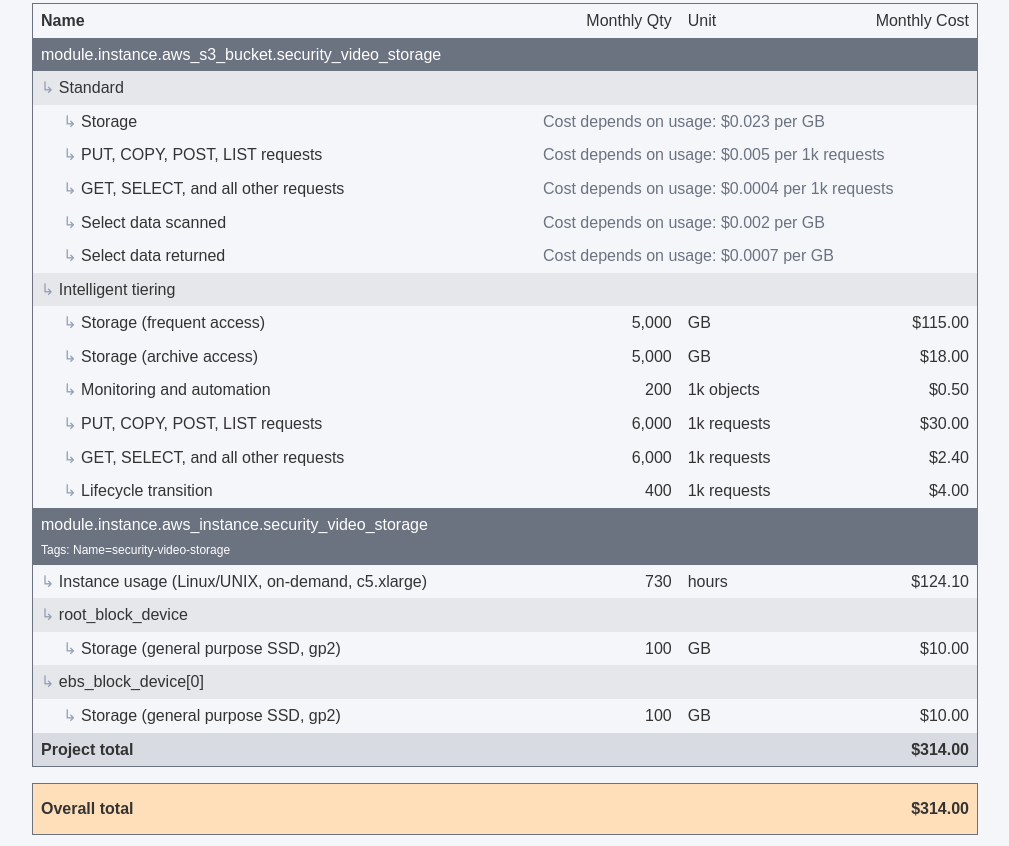
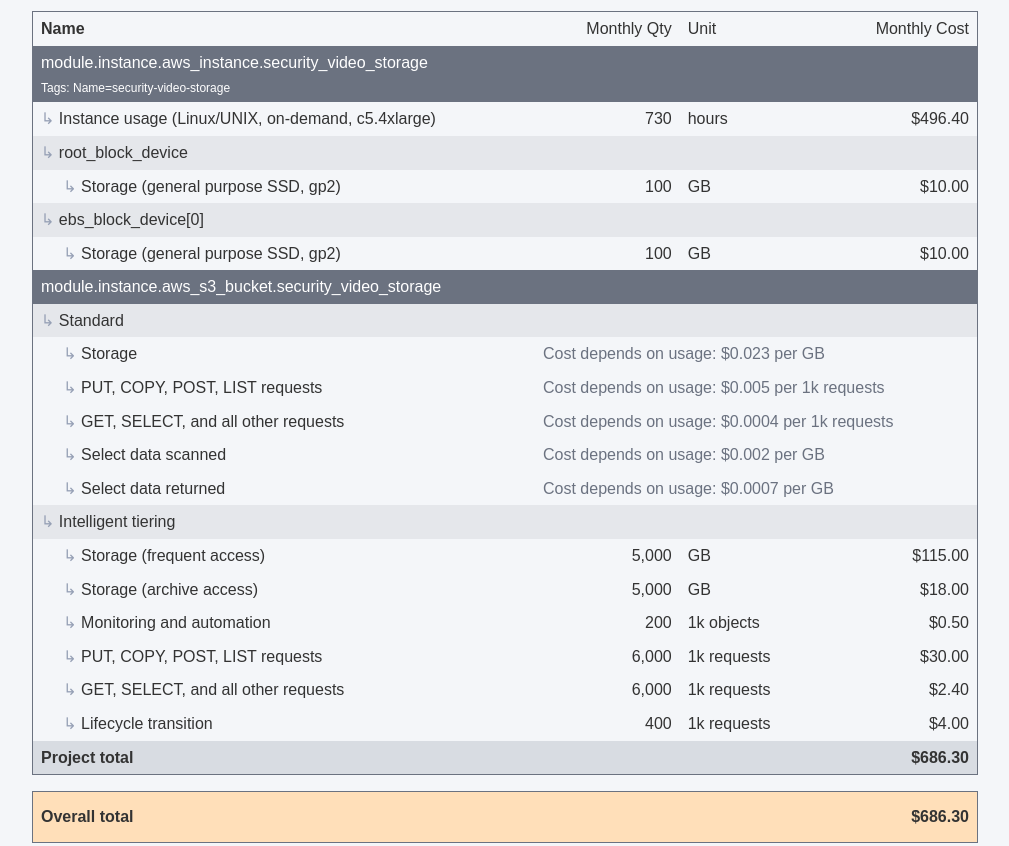
Before and after one commit to erikngigi/aws-cost-estimation, a plain HTML site: page estimates/estimation-01-10000-cameras-10fps-h264.html in a window 1280 px wide. Shown: the part 423-1269 px from the top of the page, without its empty margins (135-1144 px from the left). Drawn offline with Linux system fonts and the light colour scheme.

Commit message:
fix values

```diff
--- a/estimates/estimation-01-10000-cameras-10fps-h264.html
+++ b/estimates/estimation-01-10000-cameras-10fps-h264.html
@@ -42,7 +42,7 @@
                 <li>
                     <span class="label">Reserved Instance Payment Option:</span>
                     <span class="value">no upfront cost</span>
-                </li
+                </li>
                 <li>
                     <span class="label"></span>
                     <span class="value"></span>
@@ -57,6 +57,68 @@
                 <td class="monthly-cost">Monthly Cost</td>
             </thead>
             <tbody>
+                <tr class="resource top-level">
+                    <td class="name">module.instance.aws_instance.security_video_storage</td>
+                    <td class="monthly-quantity"></td>
+                    <td class="unit"></td>
+                    <td class="monthly-cost"></td>
+                </tr>
+                <tr class="tags">
+                    <td class="name">
+                        <span class="label">Tags:</span>
+                        <span>Name=security-video-storage</span>
+                    </td>
+                    <td class="monthly-quantity"></td>
+                    <td class="unit"></td>
+                    <td class="monthly-cost"></td>
+                </tr>
+                <tr class="cost-component">
+                    <td class="name">
+                        <span class="arrow">&#8627;</span>
+                        Instance usage (Linux/UNIX, on-demand, c5.4xlarge)
+                    </td>
+                    <td class="monthly-quantity">730</td>
+                    <td class="unit">hours</td>
+                    <td class="monthly-cost">$496.40</td>
+                </tr>
+                <tr class="resource">
+                    <td class="name">
+                        <span class="arrow">&#8627;</span>
+                        root_block_device
+                    </td>
+                    <td class="monthly-quantity"></td>
+                    <td class="unit"></td>
+                    <td class="monthly-cost"></td>
+                </tr>
+                <tr class="cost-component">
+                    <td class="name">
+                        &nbsp;&nbsp;&nbsp;&nbsp;
+                        <span class="arrow">&#8627;</span>
+                        Storage (general purpose SSD, gp2)
+                    </td>
+                    <td class="monthly-quantity">100</td>
+                    <td class="unit">GB</td>
+                    <td class="monthly-cost">$10.00</td>
+                </tr>
+                <tr class="resource">
+                    <td class="name">
+                        <span class="arrow">&#8627;</span>
+                        ebs_block_device[0]
+                    </td>
+                    <td class="monthly-quantity"></td>
+                    <td class="unit"></td>
+                    <td class="monthly-cost"></td>
+                </tr>
+                <tr class="cost-component">
+                    <td class="name">
+                        &nbsp;&nbsp;&nbsp;&nbsp;
+                        <span class="arrow">&#8627;</span>
+                        Storage (general purpose SSD, gp2)
+                    </td>
+                    <td class="monthly-quantity">100</td>
+                    <td class="unit">GB</td>
+                    <td class="monthly-cost">$10.00</td>
+                </tr>
                 <tr class="resource top-level">
                     <td class="name">module.instance.aws_s3_bucket.security_video_storage</td>
                     <td class="monthly-quantity"></td>
@@ -181,71 +243,9 @@
                     <td class="unit">1k requests</td>
                     <td class="monthly-cost">$4.00</td>
                 </tr>
-                <tr class="resource top-level">
-                    <td class="name">module.instance.aws_instance.security_video_storage</td>
-                    <td class="monthly-quantity"></td>
-                    <td class="unit"></td>
-                    <td class="monthly-cost"></td>
-                </tr>
-                <tr class="tags">
-                    <td class="name">
-                        <span class="label">Tags:</span>
-                        <span>Name=security-video-storage</span>
-                    </td>
-                    <td class="monthly-quantity"></td>
-                    <td class="unit"></td>
-                    <td class="monthly-cost"></td>
-                </tr>
-                <tr class="cost-component">
-                    <td class="name">
-                        <span class="arrow">&#8627;</span>
-                        Instance usage (Linux/UNIX, on-demand, c5.xlarge)
-                    </td>
-                    <td class="monthly-quantity">730</td>
-                    <td class="unit">hours</td>
-                    <td class="monthly-cost">$124.10</td>
-                </tr>
-                <tr class="resource">
-                    <td class="name">
-                        <span class="arrow">&#8627;</span>
-                        root_block_device
-                    </td>
-                    <td class="monthly-quantity"></td>
-                    <td class="unit"></td>
-                    <td class="monthly-cost"></td>
-                </tr>
-                <tr class="cost-component">
-                    <td class="name">
-                        &nbsp;&nbsp;&nbsp;&nbsp;
-                        <span class="arrow">&#8627;</span>
-                        Storage (general purpose SSD, gp2)
-                    </td>
-                    <td class="monthly-quantity">100</td>
-                    <td class="unit">GB</td>
-                    <td class="monthly-cost">$10.00</td>
-                </tr>
-                <tr class="resource">
-                    <td class="name">
-                        <span class="arrow">&#8627;</span>
-                        ebs_block_device[0]
-                    </td>
-                    <td class="monthly-quantity"></td>
-                    <td class="unit"></td>
-                    <td class="monthly-cost"></td>
-                </tr>
-                <tr class="cost-component">
-                    <td class="name">
-                        &nbsp;&nbsp;&nbsp;&nbsp;
-                        <span class="arrow">&#8627;</span>
-                        Storage (general purpose SSD, gp2)
-                    </td>
-                    <td class="monthly-quantity">100</td>
-                    <td class="unit">GB</td>
-                    <td class="monthly-cost">$10.00</td>
-                </tr>
                 <tr class="total">
                     <td class="name" colspan="3">Project total</td>
-                    <td class="monthly-cost">$314.00</td>
+                    <td class="monthly-cost">$686.30</td>
                 </tr>
             </tbody>
         </table>
@@ -253,7 +253,7 @@
             <tbody>
                 <tr class="total">
                     <td class="name" colspan="3">Overall total</td>
-                    <td class="monthly-cost">$314.00</td>
+                    <td class="monthly-cost">$686.30</td>
                 </tr>
             </tbody>
         </table>
@@ -263,19 +263,18 @@
                 <br />
                 ∙ 2 were estimated
                 <br />
-                ∙ 7 were
-                free
+                ∙ 7 were free
             </p>
         </div>
         <h2>Cost Breakdown</h2>
         <ol>
             <li>
-                <strong>Storage (frequent access):</strong> Amount of data
-                stored that is frequently accessed, costing $115.00 for 5,000 GB.
+                <strong>Storage (frequent access):</strong> Amount of data stored that
+                is frequently accessed, costing $115.00 for 5,000 GB.
             </li>
             <li>
-                <strong>Storage (archive access):</strong> Data stored for
-                long-term archival, costing $18.00 for 5,000 GB.
+                <strong>Storage (archive access):</strong> Data stored for long-term
+                archival, costing $18.00 for 5,000 GB.
             </li>
             <li>
                 <strong>Monitoring and automation:</strong> Costs for monitoring
@@ -283,18 +282,16 @@
             </li>
             <li>
                 <strong>PUT, COPY, POST, LIST requests:</strong> Costs for write
-                operations or requests made to the AWS service, with 6,000,000
-                requests costing $30.00.
+                operations or requests made to the AWS service, with 6,000,000 requests
+                costing $30.00.
             </li>
             <li>
-                <strong>GET, SELECT, and all other requests:</strong> Costs
-                associated with retrieving data from AWS, with 6,000,000
-                requests costing $2.40.
+                <strong>GET, SELECT, and all other requests:</strong> Costs associated
+                with retrieving data from AWS, with 6,000,000 requests costing $2.40.
             </li>
             <li>
-                <strong>Lifecycle transition:</strong> Charges for transitioning
-                objects between storage classes, with 400,000 requests costing
-                $4.00.
+                <strong>Lifecycle transition:</strong> Charges for transitioning objects
+                between storage classes, with 400,000 requests costing $4.00.
             </li>
         </ol>
     </body>
```
